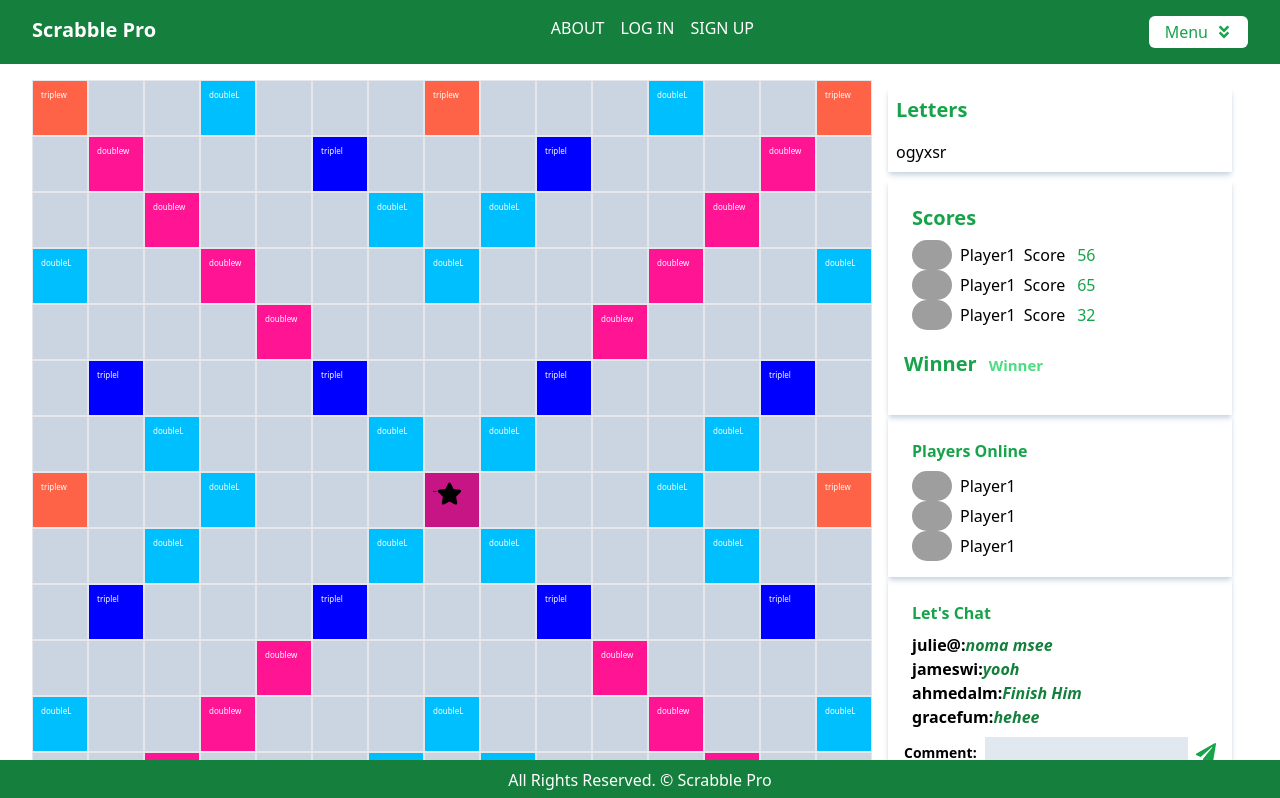
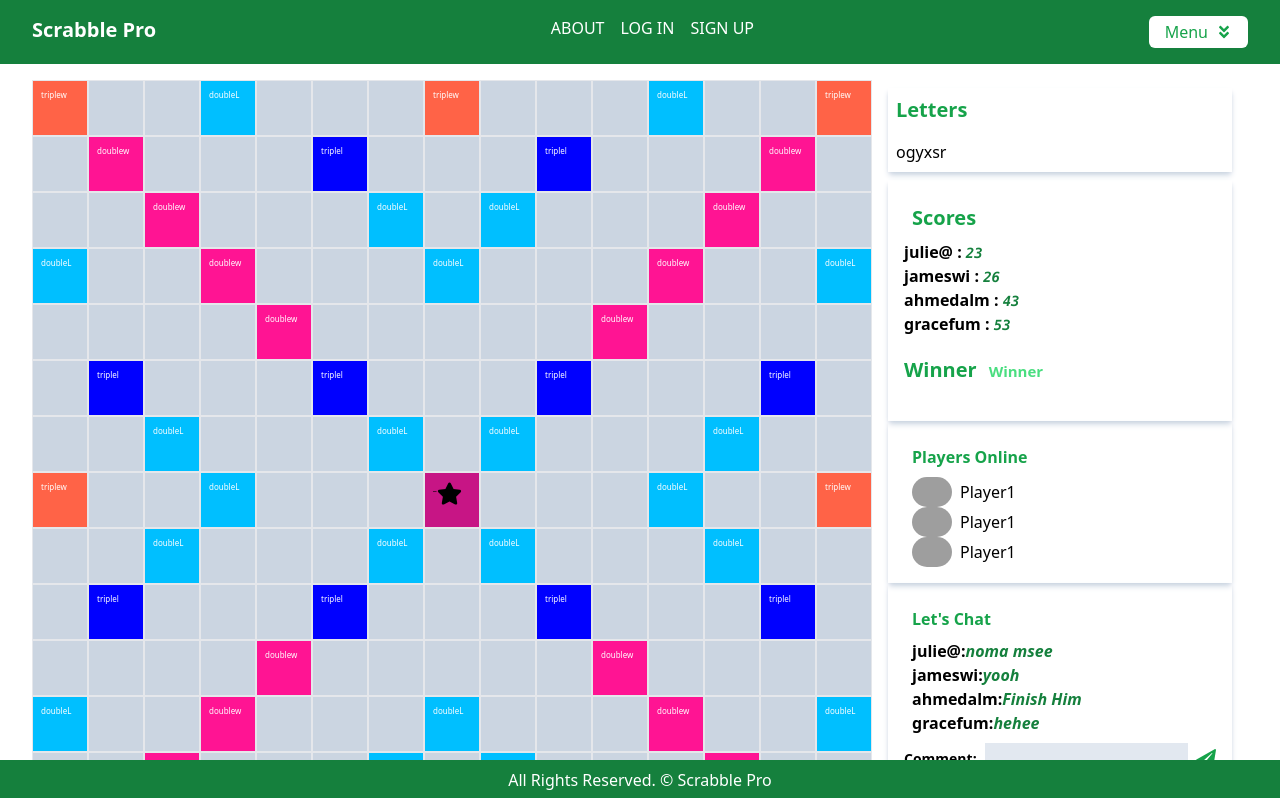
Before and after one commit to Topher254/scrabble, a React (Vite) app: page / in a window 1280 px wide. Shown: the top 798 px of the page. Built offline with nearby package versions, Linux system fonts and the light colour scheme; data requests are answered from the project's data file; grey boxes are pictures that could not be loaded.

Commit message:
scores update

```diff
--- a/src/Components/FirstDiv.jsx
+++ b/src/Components/FirstDiv.jsx
@@ -1,7 +1,20 @@
-import React from "react";
-import imagee from "../assets/image.jpeg";
-import Letters from "./Letters";
+import React, { useEffect, useState } from "react";
 const FirstDiv = () => {
+
+
+  const [Player, setPlayer]= useState([])
+
+  useEffect(() => {
+    fetch('http://localhost:3000/users')
+      .then((response) => response.json())
+      .then((Player) => {
+        setPlayer(Player)
+      })
+      .catch((err) => {
+        console.log(err.message);
+      });
+  }, []);
+
   return (
     <div>
       <div className="   flex flex-col justify-evenly">
@@ -10,32 +23,13 @@ const FirstDiv = () => {
         <div className="shadow-md shadow-slate-300 p-[1em]">
           <h2 className="font-semibold p-2 text-xl text-green-600">Scores</h2>
           <div>
-            <ul className="pl-2">
-              <li className="flex items-center">
-                <img src={imagee} className="w-10 mr-2 rounded-full" />
-                Player1{" "}
-                <span className="pl-2">
-                  Score
-                  <a className="ml-1  p-2 bg-white text-green-600 ">56</a>
-                </span>
-              </li>
-              <li className="flex items-center">
-                <img src={imagee} className="w-10 mr-2 rounded-full" />
-                Player1{" "}
-                <span className="pl-2">
-                  Score
-                  <a className="ml-1  p-2 bg-white text-green-600 ">65</a>
-                </span>
-              </li>
-              <li className="flex items-center">
-                <img src={imagee} className="w-10 mr-2 rounded-full" />
-                Player1{" "}
-                <span className="pl-2">
-                  Score
-                  <a className="ml-1  p-2 bg-white text-green-600 ">32</a>
-                </span>
-              </li>
-            </ul>
+          {Player.map((d)=>(
+            <div key={d.id}>
+            <h5 className="font-semibold ">{d.username} : <span className="text-green-700 font-mono italic text-sm">{d.score}</span></h5>
+
+            </div>
+          ))}
+
             <h2 className="font-semibold text-xl text-green-600 py-[1em]">
               Winner
               <span className="text-[15px] min-w-[45px] p-1 bg-white text-green-400 ml-2">
--- a/src/data/db.json
+++ b/src/data/db.json
@@ -4,25 +4,29 @@
         "id": 1,
         "comment": "noma msee",
         "username": "julie@",
-        "number": "08100000000"
+        "number": "08100000000",
+        "score": "23"
       },
       {
         "id": 2,
         "comment": "yooh",
         "username": "jameswi",
-        "number": "08111111111"
+        "number": "08111111111",
+        "score": "26"
       },
       {
         "id": 3,
         "comment": "Finish Him",
         "username": "ahmedalm",
-        "number": "09022222222"
+        "number": "09022222222",
+        "score": "43"
       },
       {
         "id": 4,
         "comment": "hehee",
         "username": "gracefum",
-        "number": "09033333333"
+        "number": "09033333333",
+        "score": "53"
       }
     ]
   }
```
